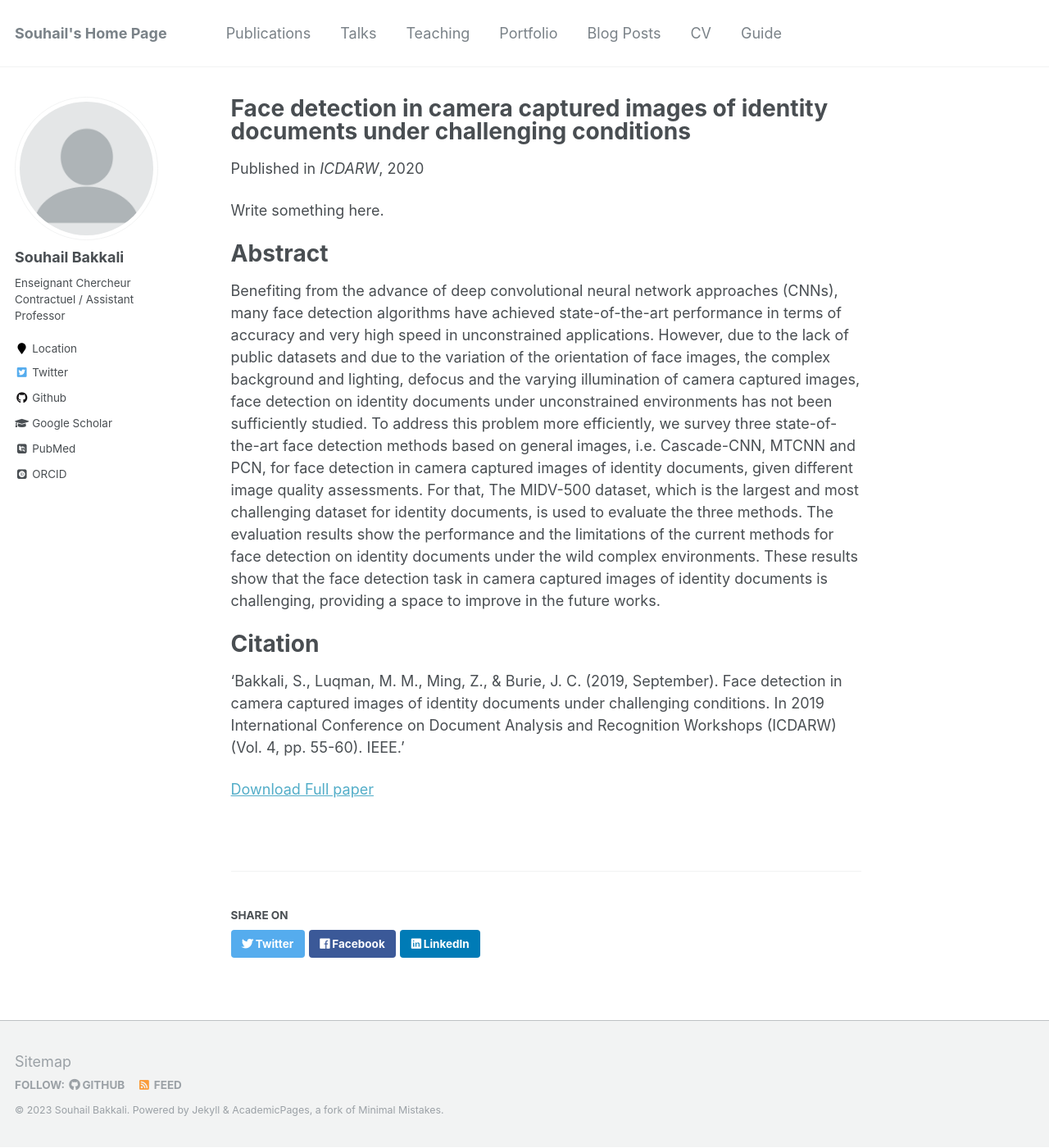
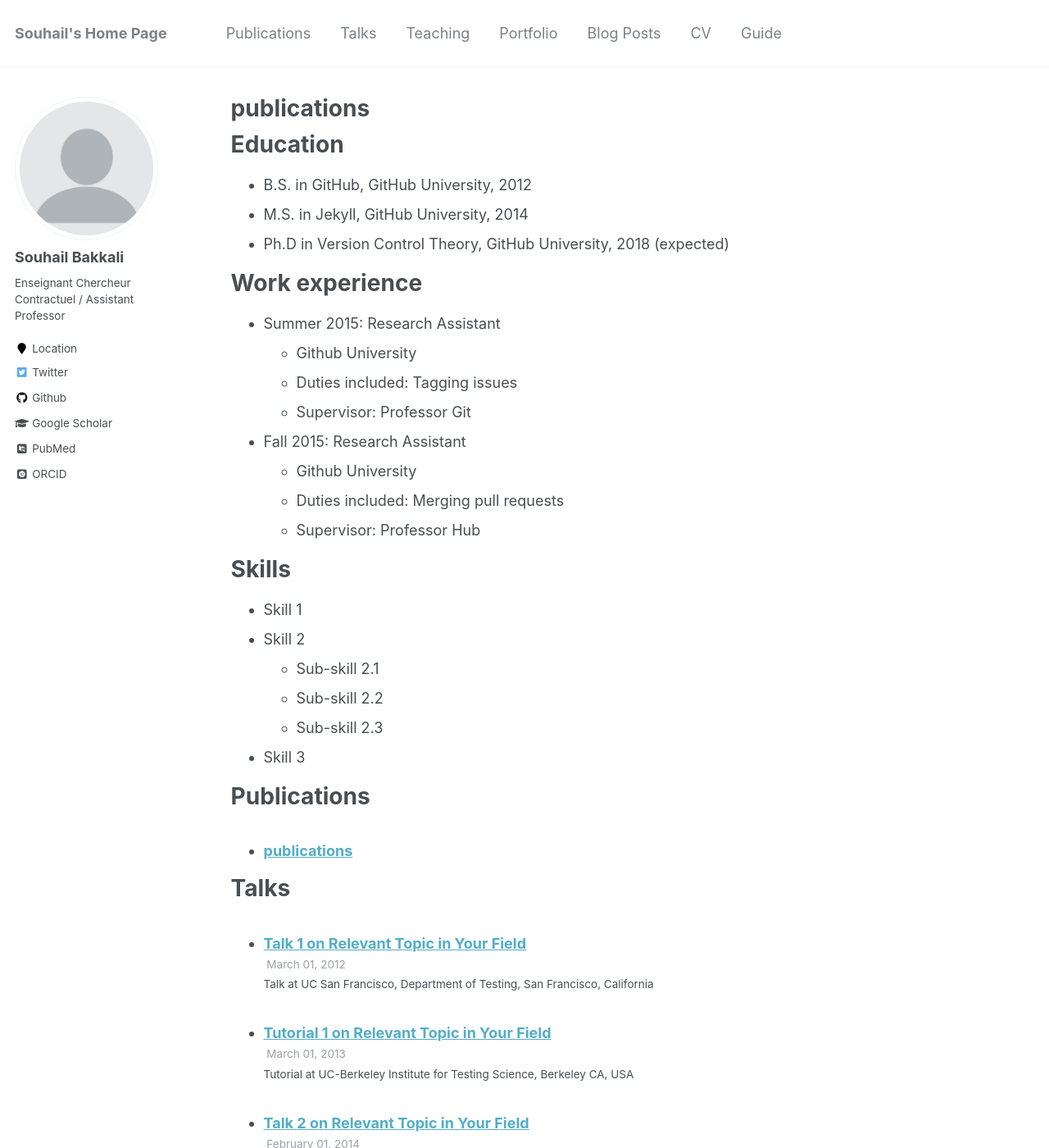
Before and after one commit to Sbakkalii/Sbakkalii.github.io, a Jekyll site: the page built from _publications/icdarw.md, in a window 1280 px wide and 1400 px high. Shown: the whole window at 82% size. Built offline with Jekyll 4.4.1, drawn with Linux system fonts in a browser that asks for light colours; some web fonts are replaced; some of the changed text lies outside the part shown.

Commit message:
Update icdarw.md

```diff
--- a/_publications/icdarw.md
+++ b/_publications/icdarw.md
@@ -1,22 +1,59 @@
 ---
-title: "Face detection in camera captured images of identity documents under challenging conditions"
-collection: publications
-permalink: /publication/icdarw
-#excerpt: ''
-date: 2020-10-1
-venue: 'ICDARW'
-#paperurl: 'https://www.researchgate.net/profile/Zuheng-Ming/publication/345998752_Cross-Modal_Deep_Networks_For_Document_Image_Classification/links/62c6f92b00d0b451103de6c1/Cross-Modal-Deep-Networks-For-Document-Image-Classification.pdf'
-#citation: 'Bakkali, S., Luqman, M. M., Ming, Z., & Burie, J. C. (2019, September). Face detection in camera captured images of identity documents under challenging conditions. In 2019 International Conference on Document Analysis and Recognition Workshops (ICDARW) (Vol. 4, pp. 55-60). IEEE.'
+layout: archive
+title: "publications"
+permalink: /publications/
+author_profile: true
+redirect_from:
+  - /resume
 ---
 
-Write something here.
+{% include base_path %}
 
-Abstract
+Education
 ======
-Benefiting from the advance of deep convolutional neural network approaches (CNNs), many face detection algorithms have achieved state-of-the-art performance in terms of accuracy and very high speed in unconstrained applications. However, due to the lack of public datasets and due to the variation of the orientation of face images, the complex background and lighting, defocus and the varying illumination of camera captured images, face detection on identity documents under unconstrained environments has not been sufficiently studied. To address this problem more efficiently, we survey three state-of-the-art face detection methods based on general images, i.e. Cascade-CNN, MTCNN and PCN, for face detection in camera captured images of identity documents, given different image quality assessments. For that, The MIDV-500 dataset, which is the largest and most challenging dataset for identity documents, is used to evaluate the three methods. The evaluation results show the performance and the limitations of the current methods for face detection on identity documents under the wild complex environments. These results show that the face detection task in camera captured images of identity documents is challenging, providing a space to improve in the future works.
+* B.S. in GitHub, GitHub University, 2012
+* M.S. in Jekyll, GitHub University, 2014
+* Ph.D in Version Control Theory, GitHub University, 2018 (expected)
 
-Citation
+Work experience
 ======
-'Bakkali, S., Luqman, M. M., Ming, Z., & Burie, J. C. (2019, September). Face detection in camera captured images of identity documents under challenging conditions. In 2019 International Conference on Document Analysis and Recognition Workshops (ICDARW) (Vol. 4, pp. 55-60). IEEE.'
+* Summer 2015: Research Assistant
+  * Github University
+  * Duties included: Tagging issues
+  * Supervisor: Professor Git
 
-[Download Full paper](https://www.researchgate.net/profile/Zuheng-Ming/publication/345998752_Cross-Modal_Deep_Networks_For_Document_Image_Classification/links/62c6f92b00d0b451103de6c1/Cross-Modal-Deep-Networks-For-Document-Image-Classification.pdf)
+* Fall 2015: Research Assistant
+  * Github University
+  * Duties included: Merging pull requests
+  * Supervisor: Professor Hub
+
+Skills
+======
+* Skill 1
+* Skill 2
+  * Sub-skill 2.1
+  * Sub-skill 2.2
+  * Sub-skill 2.3
+* Skill 3
+
+Publications
+======
+  <ul>{% for post in site.publications %}
+    {% include archive-single-cv.html %}
+  {% endfor %}</ul>
+
+Talks
+======
+  <ul>{% for post in site.talks %}
+    {% include archive-single-talk-cv.html %}
+  {% endfor %}</ul>
+
+Teaching
+======
+  <ul>{% for post in site.teaching %}
+    {% include archive-single-cv.html %}
+  {% endfor %}</ul>
+
+Service and leadership
+======
+* Currently signed in to 43 different slack teams
```
